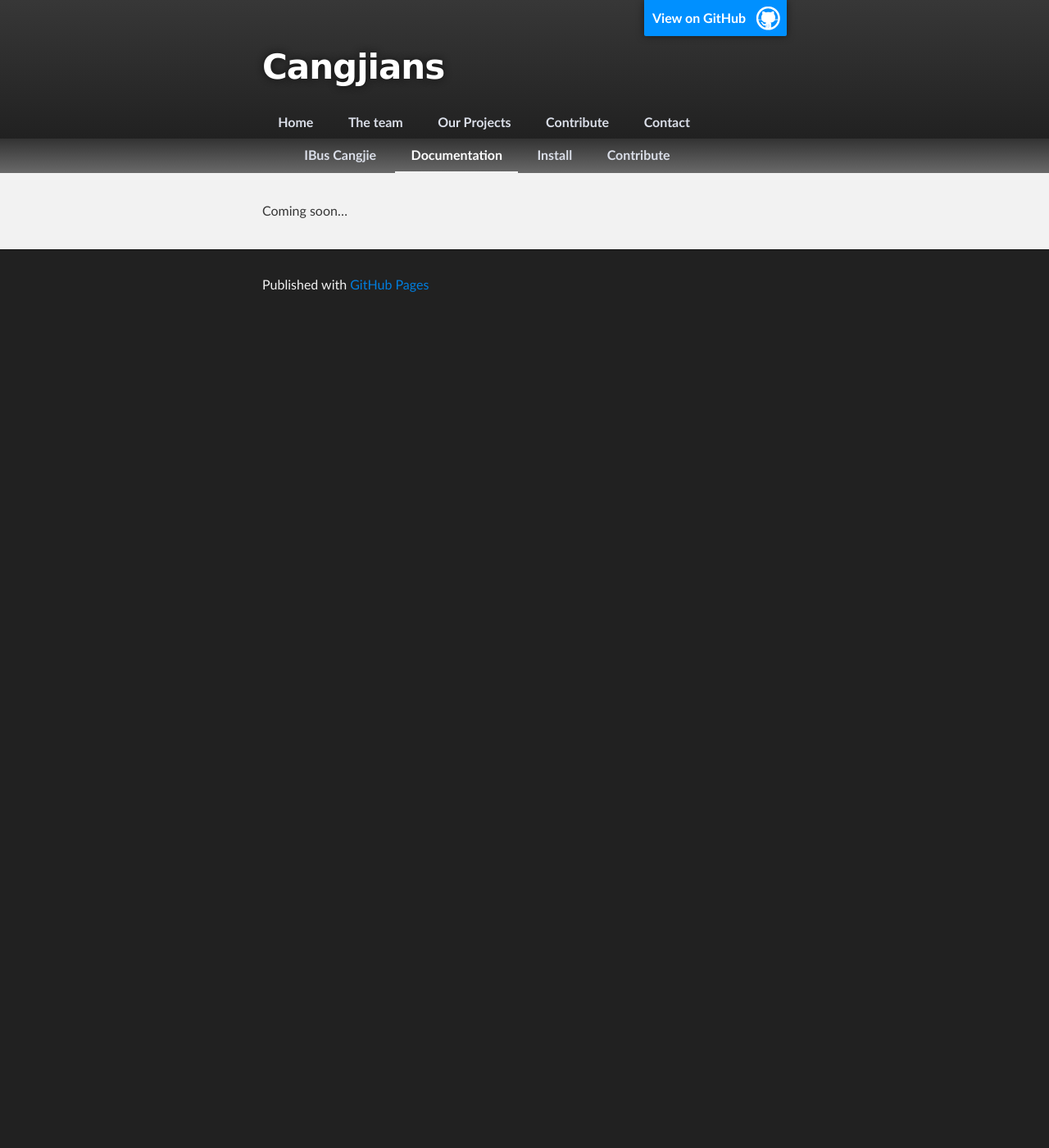
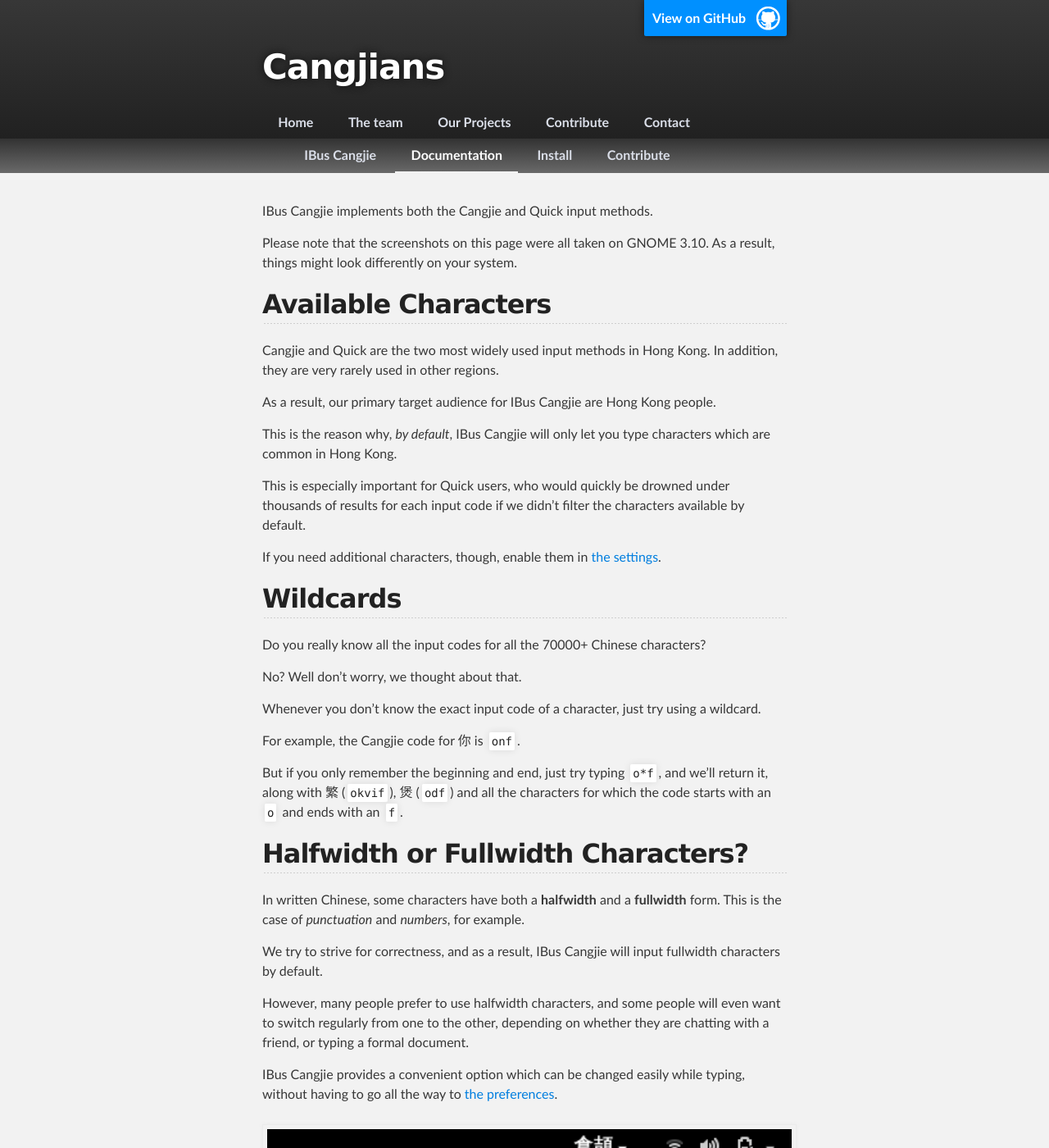
Before and after one commit to brendanhoran/cangjians.github.io, a Jekyll site: the page built from projects/ibus-cangjie/documentation/index.md, in a window 1280 px wide and 1400 px high. Shown: the whole window at 82% size. Built offline with Jekyll 4.4.1, drawn with Linux system fonts in a browser that asks for light colours; some of the changed text lies outside the part shown.

Commit message:
ibus-cangjie: Write the user documentation

```diff
--- a/projects/ibus-cangjie/documentation/index.md
+++ b/projects/ibus-cangjie/documentation/index.md
@@ -7,4 +7,106 @@
 sub: doc
 ---
 
-Coming soon...
+IBus Cangjie implements both the Cangjie and Quick input methods.
+
+Please note that the screenshots on this page were all taken on GNOME 3.10. As
+a result, things might look differently on your system.
+
+## Available Characters
+
+Cangjie and Quick are the two most widely used input methods in Hong Kong. In
+addition, they are very rarely used in other regions.
+
+As a result, our primary target audience for IBus Cangjie are Hong Kong
+people.
+
+This is the reason why, *by default*, IBus Cangjie will only let you type
+characters which are common in Hong Kong.
+
+This is especially important for Quick users, who would quickly be drowned
+under thousands of results for each input code if we didn't filter the
+characters available by default.
+
+If you need additional characters, though, enable them in
+[the settings](#additional-characters).
+
+## Wildcards
+
+Do you really know all the input codes for all the 70000+ Chinese characters?
+
+No? Well don't worry, we thought about that.
+
+Whenever you don't know the exact input code of a character, just try using a
+wildcard.
+
+For example, the Cangjie code for 你 is `onf`.
+
+But if you only remember the beginning and end, just try typing `o*f`, and
+we'll return it, along with 繁 (`okvif`), 煲 (`odf`) and all the characters
+for which the code starts with an `o` and ends with an `f`.
+
+## Halfwidth or Fullwidth Characters?
+
+In written Chinese, some characters have both a **halfwidth** and a
+**fullwidth** form. This is the case of *punctuation* and *numbers*, for
+example.
+
+We try to strive for correctness, and as a result, IBus Cangjie will input
+fullwidth characters by default.
+
+However, many people prefer to use halfwidth characters, and some people will
+even want to switch regularly from one to the other, depending on whether they
+are chatting with a friend, or typing a formal document.
+
+IBus Cangjie provides a convenient option which can be changed easily while
+typing, without having to go all the way to [the preferences](#preferences).
+
+![Switching between halfwidth and fullwidth characters](/images/ibus-cangjie-half-full-property.png "Switching between halfwidth and fullwidth characters")
+
+## <a name="preferences"></a> Preferences
+
+IBus Cangjie comes with its preference dialog. Or rather it comes with two:
+one for Cangjie, and one for Quick.
+
+Below is a screenshot of the Cangjie preferences. The Quick dialog is
+absolutely identical.
+
+![Cangjie Preferences](/images/ibus-cangjie-preferences.png "Cangjie Preferences")
+
+### Input Method Version
+
+The first option is to set the **version** of the input method.
+
+IBus Cangjie supports two versions:
+
+* *version 3*, the most widely used, and the default one on Microsoft Windows;
+* *version 5*, the newer and better one, but used less commonly.
+
+If you don't know which version you normally use, then stay with the default.
+
+### <a name="additional-characters"></a> Additional Characters
+
+As mentioned previously, IBus Cangjie is primarily intended to Hong Kong
+people, and as such it only lets you type the characters which are important
+in the SAR by default.
+
+But we know that some people will need to input other characters. That's why
+we added those options, so that Taiwan people and scholars studying ancient
+Chinese can type all those rare characters they need.
+
+The *Zhuyin / Bopomofo* option allows you to input the characters from
+Taiwan's phonetic alphabet.
+
+The *Japanese* option will, unsurprisingly, allow you to type characters from
+the 3 Japanese alphabets: Kanji, Katakana and Hiragana.
+
+The *Rare Chinese characters* option will enable **all** Chinese characters,
+in addition to the ones which can be inputted by default. That means
+Simplified Chinese characters which aren't used commonly in Hong Kong, ancient
+Chinese characters which have fallen into disuse, etc. Note that the term
+"rare" here is to understand in the context of Hong Kong people: a frequent
+character in Mainland China might be very rare in Hong Kong!
+
+Finally, the *Symbols* option will let you type miscellaneous symbols, like
+→ or ㈤. Very few people will want to enable this option, but it is there if
+you ever need it.
```
Also changed, not shown: images/ibus-cangjie-half-full-property.png (added), images/ibus-cangjie-preferences.png (added).
